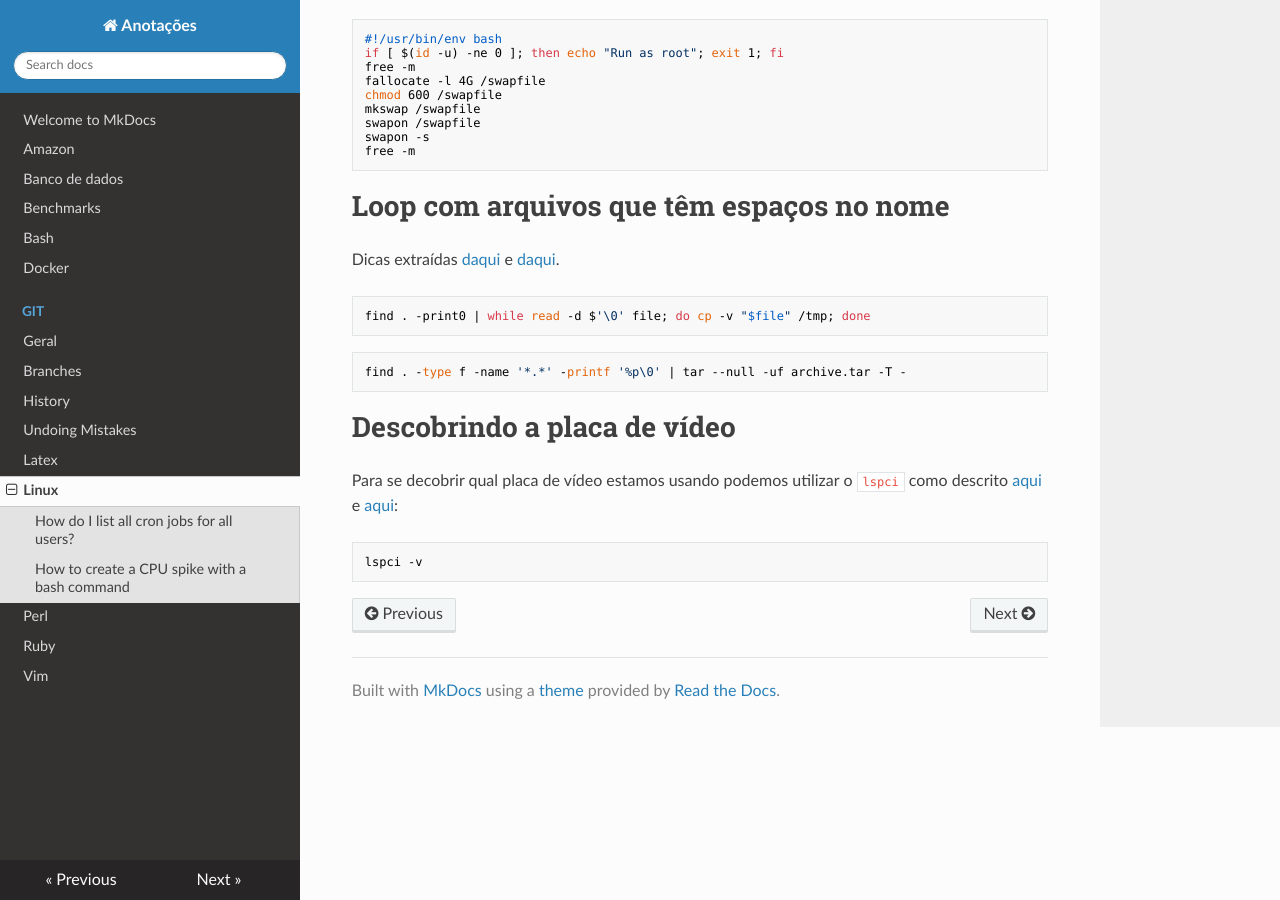
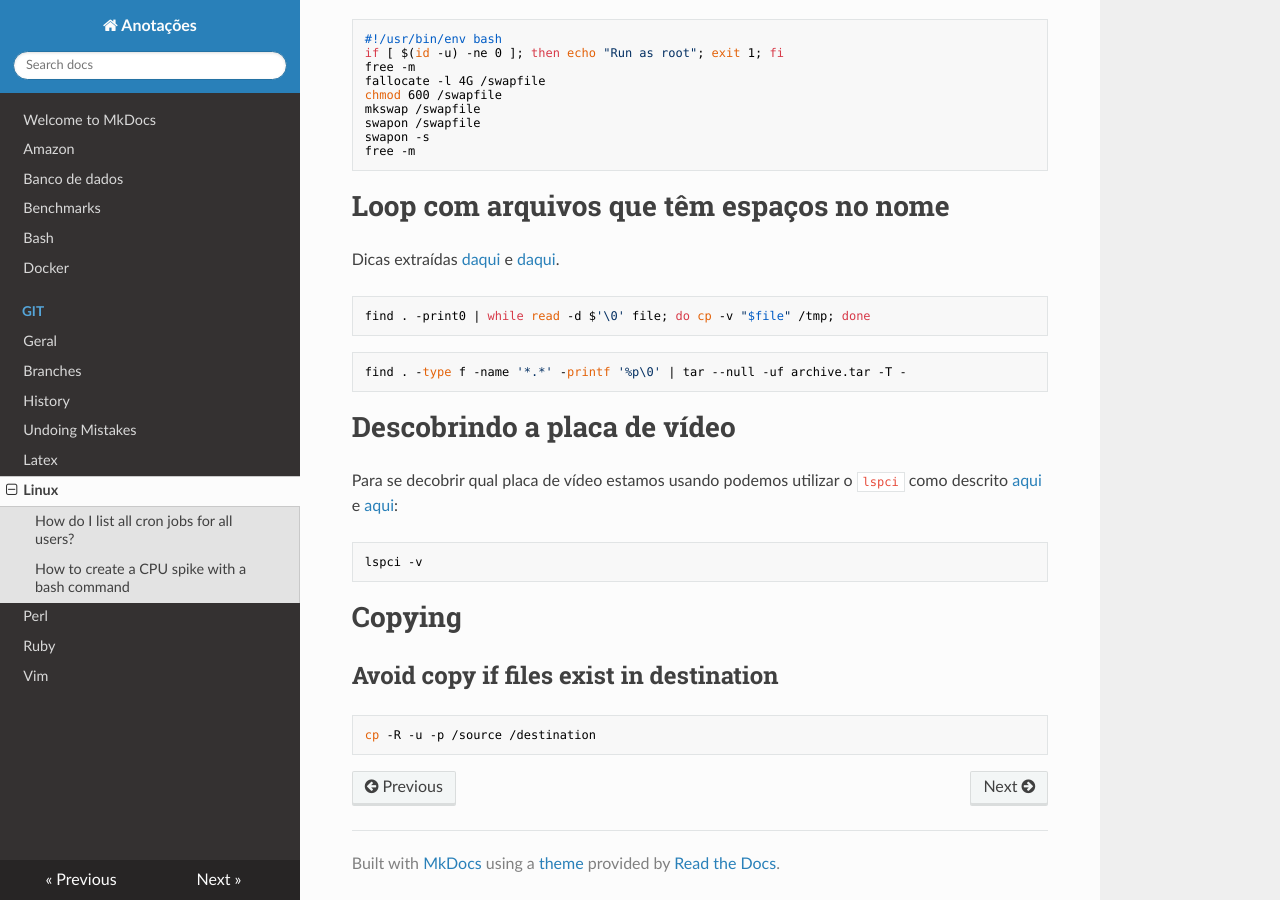
Before and after one commit to hposca/useful_notes, an MkDocs documentation site: the page built from docs/linux.md, in a window 1280 px wide and 900 px high, scrolled down 2229 px. Built offline with MkDocs 1.6.1, drawn with Linux system fonts in a browser that asks for light colours; nearby versions of some CDN libraries; old or Windows-style settings are respelled for this version of MkDocs.

Commit message:
Linux - Copiando só se for necessário

```diff
--- a/docs/linux.md
+++ b/docs/linux.md
@@ -133,3 +133,9 @@ Para se decobrir qual placa de vídeo estamos usando podemos utilizar o `lspci`
 ~~~ Bash
 lspci -v
 ~~~
+
+# Copying
+
+## Avoid copy if files exist in destination
+
+    cp -R -u -p /source /destination
```
